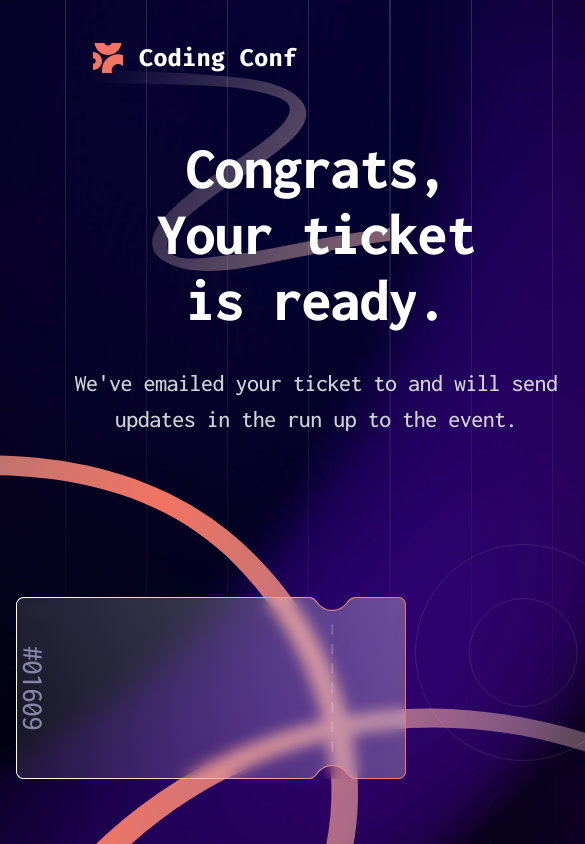
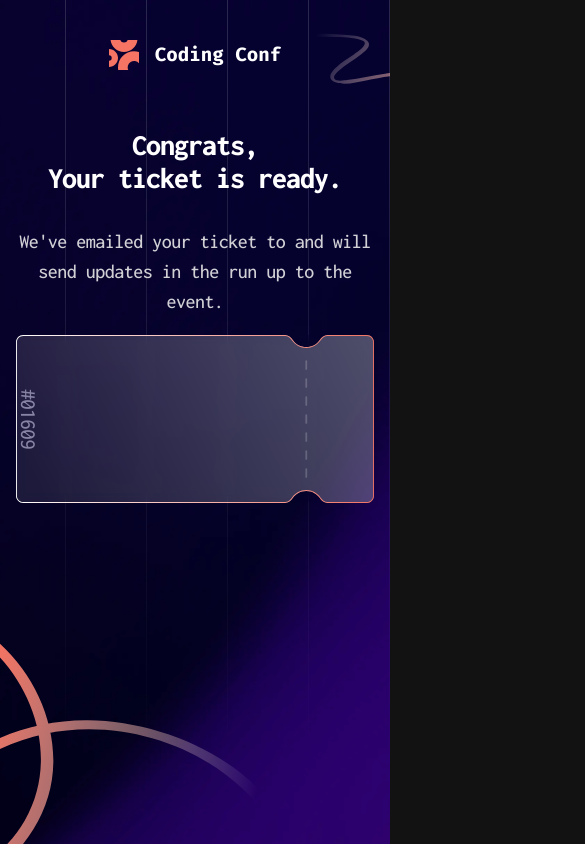
Before and after one commit to VillageR88/next-conference-ticket-generator, a Next.js app: page /success in a window 390 px wide. Shown: the top 844 px of the page, 585 px wide, since content can reach past the window. Built offline with nearby package versions, Linux system fonts and the light colour scheme.

Commit message:
Responsive updates
Signed-off-by: VillageR88 <villager88pl@gmail.com>

```diff
--- a/app/globals.css
+++ b/app/globals.css
@@ -2,8 +2,8 @@
 @tailwind components;
 @tailwind utilities;
 
-h2 {
-  @apply text-[20px] font-medium leading-[120%] tracking-[-0.5px];
+:root {
+  color-scheme: dark;
 }
 
 ::-webkit-scrollbar {
@@ -88,21 +88,21 @@ input::-webkit-autofill {
 
 input::-webkit-autofill:hover {
   -webkit-box-shadow: 0 0 0 300px rgb(23, 18, 55) inset;
-  -webkit-text-fill-color: #1b1d23;
+  -webkit-text-fill-color: white;
   font-weight: bold;
   transition: background-color 500s ease-in-out 0s;
 }
 
 input::-webkit-autofill:focus {
   -webkit-box-shadow: 0 0 0 300px rgb(23, 18, 55) inset;
-  -webkit-text-fill-color: #1b1d23;
+  -webkit-text-fill-color: white;
   font-weight: bold;
   transition: background-color 500s ease-in-out 0s;
 }
 
 input::-webkit-autofill:active {
   -webkit-box-shadow: 0 0 0 300px rgb(23, 18, 55) inset;
-  -webkit-text-fill-color: #1b1d23;
+  -webkit-text-fill-color: white;
   font-weight: bold;
   transition: background-color 500s ease-in-out 0s;
 }
--- a/app/layout.tsx
+++ b/app/layout.tsx
@@ -33,11 +33,11 @@ export default function RootLayout({ children }: { children: React.ReactNode }):
         <meta property="og:image" content={undefined} />
       </head>
       <body
-        className={`${firaCode.variable} ${inconsolata.variable} relative flex min-h-dvh flex-col gap-[59px] overflow-x-clip bg-[100%] px-[16px] font-inconsolata [background:no-repeat_0%_100%_url(../public/assets/images/pattern-squiggly-line-bottom-desktop.svg),no-repeat_100%_4em_url(../public/assets/images/pattern-squiggly-line-top.svg),no-repeat_calc(50%+20.5em)_34em_url(../public/assets/images/pattern-circle.svg),100%_0%_repeat-x_url(../public/assets/images/pattern-lines.svg),center/cover_no-repeat_url(../public/assets/images/background-desktop.png)]`}
+        className={`${firaCode.variable} pb-[40px] ${inconsolata.variable} relative flex min-h-dvh flex-col gap-[59px] overflow-x-clip bg-[100%] px-[16px] font-inconsolata [background:no-repeat_0%_100%/300px_url(../public/assets/images/pattern-squiggly-line-bottom-mobile-tablet.svg),no-repeat_100%_2em/112px_url(../public/assets/images/pattern-squiggly-line-top.svg),no-repeat_calc(50%+20.5em)_34em_url(../public/assets/images/pattern-circle.svg),100%_0%_repeat-x_url(../public/assets/images/pattern-lines.svg),center/cover_no-repeat_url(../public/assets/images/background-mobile.png)] md:[background:no-repeat_0%_100%_url(../public/assets/images/pattern-squiggly-line-bottom-desktop.svg),no-repeat_100%_4em_url(../public/assets/images/pattern-squiggly-line-top.svg),no-repeat_calc(50%+20.5em)_34em_url(../public/assets/images/pattern-circle.svg),100%_0%_repeat-x_url(../public/assets/images/pattern-lines.svg),center/cover_no-repeat_url(../public/assets/images/background-desktop.png)]`}
       >
         <header className="mx-auto flex items-center gap-[16px] pt-[40px]">
           <Image height={30} width={30} alt="logo image" src={logoMark as string} />
-          <h1 className="font-firaCode text-[24px] font-bold text-white">Coding Conf</h1>
+          <h1 className="font-firaCode text-[19.2px] font-bold text-white md:text-[24px]">Coding Conf</h1>
         </header>
         {children}
       </body>
--- a/app/page.tsx
+++ b/app/page.tsx
@@ -65,8 +65,12 @@ export default function Home(): JSX.Element {
     <>
       <main className="mx-auto flex flex-col gap-[45px]">
         <section className="flex max-w-[891px] flex-col gap-[20px] text-center">
-          <h2 className="text-[60px] font-extrabold leading-[110%] tracking-[-1px] text-white">{TITLE}</h2>
-          <p className="text-[24px] font-medium leading-[120%] tracking-[-0.5px] text-[#D1D0D5]">{DESCRIPTION}</p>
+          <h2 className="text-[30px] font-extrabold leading-[110%] tracking-[-1px] text-white md:text-[60px]">
+            {TITLE}
+          </h2>
+          <p className="text-[20px] font-medium leading-[120%] tracking-[-0.5px] text-[#D1D0D5] md:text-[24px]">
+            {DESCRIPTION}
+          </p>
         </section>
         <form className="mx-auto flex w-full max-w-[460px] flex-col gap-[24px]" onSubmit={handleSubmit}>
           <label className="flex flex-col gap-[12px] text-white">
--- a/app/success/page.tsx
+++ b/app/success/page.tsx
@@ -29,9 +29,9 @@ export default function AvatarDisplay(): JSX.Element {
     }
   }, []);
   return (
-    <main className="mx-auto flex flex-col gap-[111px]">
-      <div className="flex max-w-[814px] flex-col items-center justify-center gap-[32px] text-center">
-        <h1 className="text-pretty text-[60px] font-extrabold leading-[110%] tracking-[-1px] text-white">
+    <main className="mx-auto flex flex-col gap-[72px] md:gap-[111px]">
+      <div className="flex flex-col items-center justify-center gap-[32px] text-center md:max-w-[814px]">
+        <h1 className="text-pretty text-[30px] font-extrabold leading-[110%] tracking-[-1px] text-white md:text-[60px]">
           {CONGRATS_TEXT}
           <span className="text-pretty bg-gradient-to-r from-[#F57463] to-white bg-clip-text text-transparent">
             {name?.concat('!')}
@@ -39,25 +39,31 @@ export default function AvatarDisplay(): JSX.Element {
           <br />
           {TICKET_READY_TEXT}
         </h1>
-        <p className="max-w-[514px] text-[24px] font-medium tracking-[-0.5px] text-[#D1D0D5]">
+        <p className="max-w-[514px] text-[20px] font-medium tracking-[-0.5px] text-[#D1D0D5] md:text-[24px]">
           {EMAIL_SENT_TEXT} <span className="text-[#F57463]">{email}</span> {UPDATES_TEXT}
         </p>
       </div>
-      <div className="flex h-[280px] w-[600px] items-center justify-between">
+      <div className="relative mx-auto flex size-full h-full items-center justify-between md:max-w-[600px]">
         <Image
           alt="background ticket image"
-          className="absolute z-[-1] [backdrop-filter:blur(7px)]"
+          className="absolute z-[-1] flex h-[160px] min-h-fit w-full max-w-full object-cover [backdrop-filter:blur(7px)] md:h-[280px] md:max-w-[600px]"
           src={patternTicket as string}
         />
         {avatarUrl && (
-          <div className="flex size-full max-w-[390px] flex-col justify-between py-[24px] pl-[24px]">
+          <div className="flex min-h-[128px] w-full flex-col justify-between gap-[32px] pl-[16px] md:min-h-[232px] md:pl-[24px]">
             <div className="flex items-start gap-[20px]">
-              <Image height={40} width={40} alt="coding conf logo" src={logoIcon as string} />
+              <Image
+                className="size-[29px] md:size-[40px]"
+                height={40}
+                width={40}
+                alt="coding conf logo"
+                src={logoIcon as string}
+              />
               <section className="flex flex-col gap-[8px] md:gap-[12px]">
-                <h2 className="mt-[-6px] text-[40px] font-bold leading-[110%] tracking-[-1px] text-white">
+                <h2 className="mt-[-6px] text-[24px] font-bold leading-[110%] tracking-[-1px] text-white md:text-[40px]">
                   Coding Conf
                 </h2>
-                <div className="flex gap-[8px] text-[18px] leading-[120%] text-[#D1D0D5] md:gap-[16px]">
+                <div className="flex gap-[8px] text-[14px] leading-[120%] text-[#D1D0D5] md:gap-[16px] md:text-[18px]">
                   <p>Jan 31, 2025</p>
                   <span>/</span>
                   <p>Austin, TX</p>
@@ -70,19 +76,23 @@ export default function AvatarDisplay(): JSX.Element {
                 height={80}
                 src={avatarUrl}
                 alt="Uploaded Avatar"
-                className="size-[80px] rounded-[12px]"
+                className="size-[45px] rounded-[12px] md:size-[80px]"
               />
               <div className="flex flex-col gap-[8px]">
-                <h2 className="text-[30px] font-medium leading-[120%] tracking-[-1px] text-white">{name}</h2>
+                <h2 className="text-[20px] font-medium leading-[120%] tracking-[-1px] text-white md:text-[30px]">
+                  {name}
+                </h2>
                 <div className="flex items-center gap-[10px]">
                   <Image width={17} height={17} alt="github icon" src={githubIcon as string} />
-                  <p className="text-[20px] font-medium leading-[120%] tracking-[-0.5px] text-[#D1D0D5]">{email}</p>
+                  <p className="text-[14px] font-medium leading-[120%] tracking-[-0.5px] text-[#D1D0D5] md:text-[20px]">
+                    {email}
+                  </p>
                 </div>
               </div>
             </div>
           </div>
         )}
-        <span className="pr-[36px] text-[30px] font-medium leading-[110%] tracking-[-1px] text-[#8784A5] [writing-mode:vertical-rl]">
+        <span className="pr-[16px] text-[22px] font-medium leading-[110%] tracking-[-1px] text-[#8784A5] [writing-mode:vertical-rl] md:pr-[36px] md:text-[30px]">
           #01609
         </span>
       </div>
```
